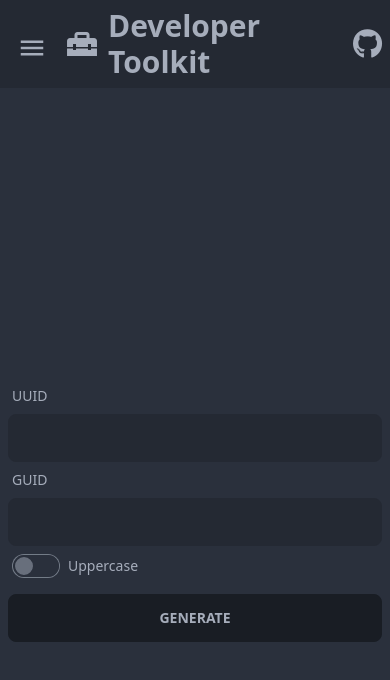
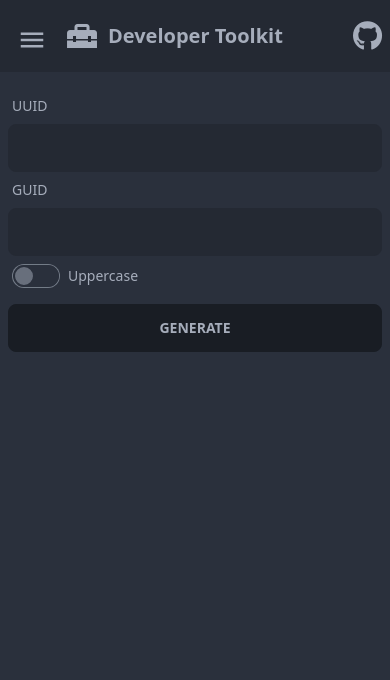
Before and after one commit to kelvinchin12070811/developer-toolkit, an Angular app: page /generators/uuid in a window 390 px wide. Shown: the top 680 px of the page. Built offline with nearby package versions, Linux system fonts and the light colour scheme.

Commit message:
Tweaked theme

```diff
--- a/src/app/app.component.html
+++ b/src/app/app.component.html
@@ -1,8 +1,8 @@
 <app-header></app-header>
 
-<div class="drawer drawer-mobile">
+<div class="drawer drawer-mobile max-lg:mt-2 max-lg:mb-2">
   <input id="sidebar-drawer" type="checkbox" class="drawer-toggle" />
-  <div class="drawer-content flex flex-col items-stretch justify-center">
+  <div class="drawer-content flex flex-col items-stretch lg:justify-center">
     <!-- Page content here -->
     <router-outlet></router-outlet>
   </div>
--- a/src/app/common/header/header.component.scss
+++ b/src/app/common/header/header.component.scss
@@ -22,7 +22,7 @@
     }
 
     h1 {
-        @apply font-bold text-3xl;
+        @apply font-bold text-3xl max-md:text-xl;
     }
 }
 
--- a/src/app/pages/generators/uuid/uuid.component.html
+++ b/src/app/pages/generators/uuid/uuid.component.html
@@ -1,5 +1,5 @@
 <main>
-  <div class="form-control">
+  <div class="form-control card">
     <label class="label">
       <span class="label-text">UUID</span>
     </label>
```
